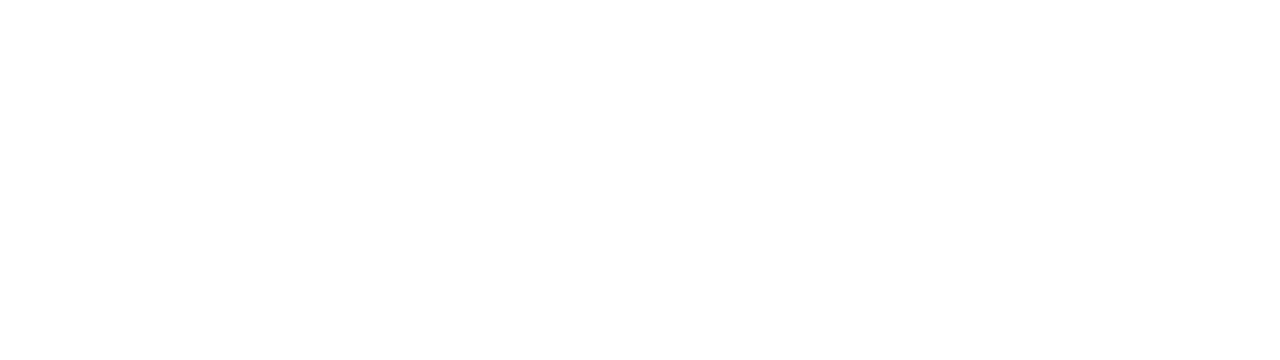
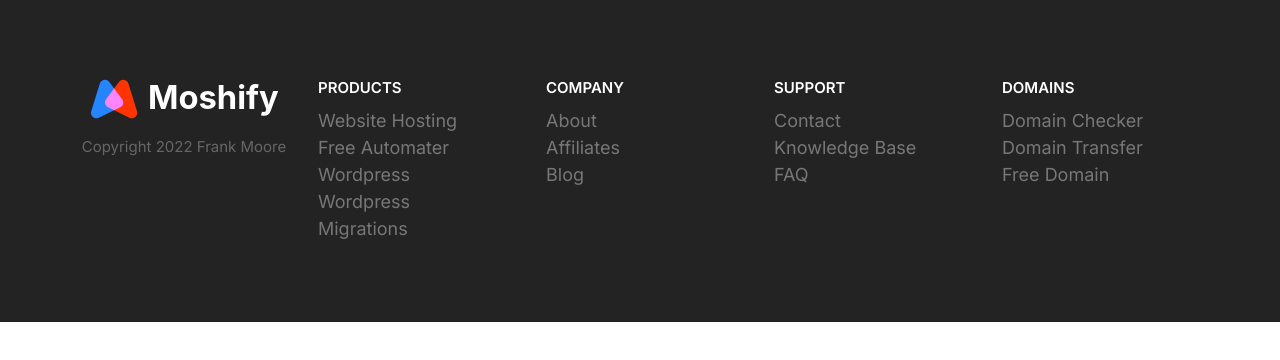
Before and after one commit to YuanShao01/webFirstProject, a plain HTML site: page index.html in a window 1280 px wide. Drawn offline with Linux system fonts and the light colour scheme.

Commit message:
Build the footer block.

```diff
--- a/CSS/stytles.css
+++ b/CSS/stytles.css
@@ -808,3 +808,79 @@ a {
     max-width: 700px;
   }
 }
+
+/* Footer */
+.footer {
+  background: #232323;
+}
+
+.footer a {
+  color: #777;
+  transition: color 0.3s;
+}
+
+.footer a:hover {
+  color: #fff;
+}
+
+.footer__section {
+  padding: 2rem;
+  border-bottom: 1px solid #393939;
+}
+
+.footer__section .list {
+  margin: 0;
+}
+
+.footer__heading {
+  text-transform: uppercase;
+  font-weight: 600;
+}
+
+.footer__brand {
+  margin-top: 5rem;
+  text-align: center;
+}
+
+.footer__brand img {
+  width: 100%;
+  max-width: 230px;
+}
+
+.footer__copyright {
+  font-size: 2.1rem;
+  color: #fff;
+  opacity: 0.3;
+}
+
+@media screen and (min-width: 768px) {
+  .footer__sections {
+    grid-template-columns: repeat(auto-fit, minmax(10rem, 1fr));
+  }
+
+  .footer .collapsible__chevron {
+    display: none;
+  }
+
+  .footer .collapsible__content {
+    opacity: 1;
+    max-height: 100%;
+  }
+
+  .footer__brand {
+    order: -1;
+    margin-top: 1rem;
+  }
+
+  .footer__copyright {
+    font-size: 1.5rem;
+  }
+
+  .footer__section {
+    border: 0;
+  }
+
+  .footer__heading {
+    font-size: 1.5rem;
+  }
+}
--- a/index.html
+++ b/index.html
@@ -14,5 +14,76 @@
     <link rel="stylesheet" href="CSS/normalize.css" />
     <link rel="stylesheet" href="CSS/stytles.css" />
   </head>
-  <body></body>
+  <body>
+    <footer class="block block--dark footer">
+      <div class="container grid footer__sections">
+        <section class="collapsible collapsible--expanded footer__section">
+          <header class="collapsible__header">
+            <h2 class="collapsible__heading footer__heading">products</h2>
+            <svg class="icon icon--white collapsible__chevron">
+              <use xlink:href="images/sprite.svg#chevron"></use>
+            </svg>
+          </header>
+          <div class="collapsible__content">
+            <ul class="list">
+              <li><a href="#">Website Hosting</a></li>
+              <li><a href="#">Free Automater Wordpress</a></li>
+              <li><a href="#">Wordpress</a></li>
+              <li><a href="#">Migrations</a></li>
+            </ul>
+          </div>
+        </section>
+        <section class="collapsible footer__section">
+          <header class="collapsible__header">
+            <h2 class="collapsible__heading footer__heading">company</h2>
+            <svg class="icon icon--white collapsible__chevron">
+              <use xlink:href="images/sprite.svg#chevron"></use>
+            </svg>
+          </header>
+          <div class="collapsible__content">
+            <ul class="list">
+              <li><a href="#">About</a></li>
+              <li><a href="#">Affiliates</a></li>
+              <li><a href="#">Blog</a></li>
+            </ul>
+          </div>
+        </section>
+        <section class="collapsible footer__section">
+          <header class="collapsible__header">
+            <h2 class="collapsible__heading footer__heading">support</h2>
+            <svg class="icon icon--white collapsible__chevron">
+              <use xlink:href="images/sprite.svg#chevron"></use>
+            </svg>
+          </header>
+          <div class="collapsible__content">
+            <ul class="list">
+              <li><a href="#">Contact</a></li>
+              <li><a href="#">Knowledge Base</a></li>
+              <li><a href="#">FAQ</a></li>
+            </ul>
+          </div>
+        </section>
+        <section class="collapsible footer__section">
+          <header class="collapsible__header">
+            <h2 class="collapsible__heading footer__heading">domains</h2>
+            <svg class="icon icon--white collapsible__chevron">
+              <use xlink:href="images/sprite.svg#chevron"></use>
+            </svg>
+          </header>
+          <div class="collapsible__content">
+            <ul class="list">
+              <li><a href="#">Domain Checker</a></li>
+              <li><a href="#">Domain Transfer</a></li>
+              <li><a href="#">Free Domain</a></li>
+            </ul>
+          </div>
+        </section>
+        <section class="footer__brand">
+          <img src="images/logo.svg" alt="" />
+          <p class="footer__copyright">Copyright 2022 Frank Moore</p>
+        </section>
+      </div>
+    </footer>
+    <script src="js/main.js"></script>
+  </body>
 </html>
```
Also changed, not shown: components/footer-block.html (added, +69 -0 lines).
